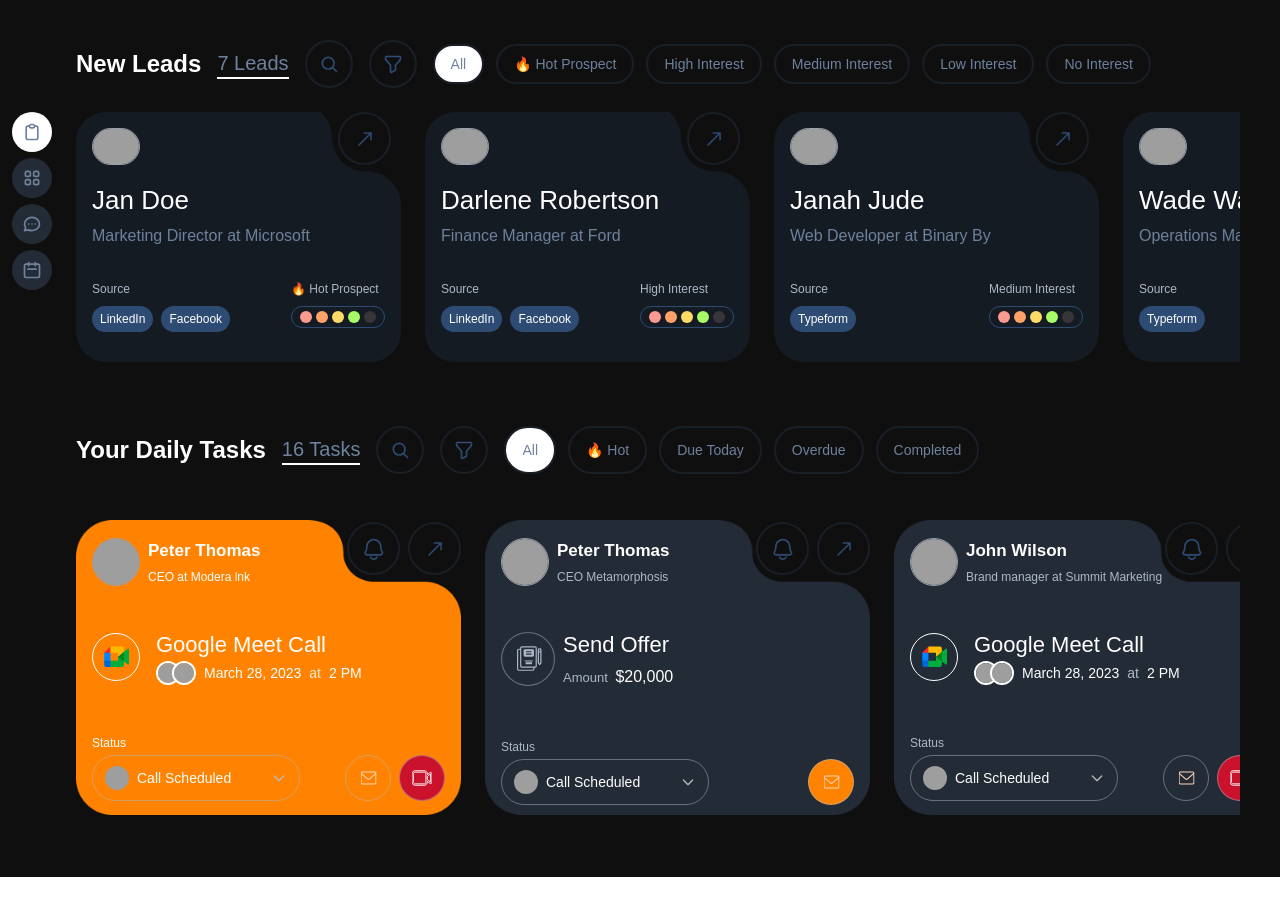
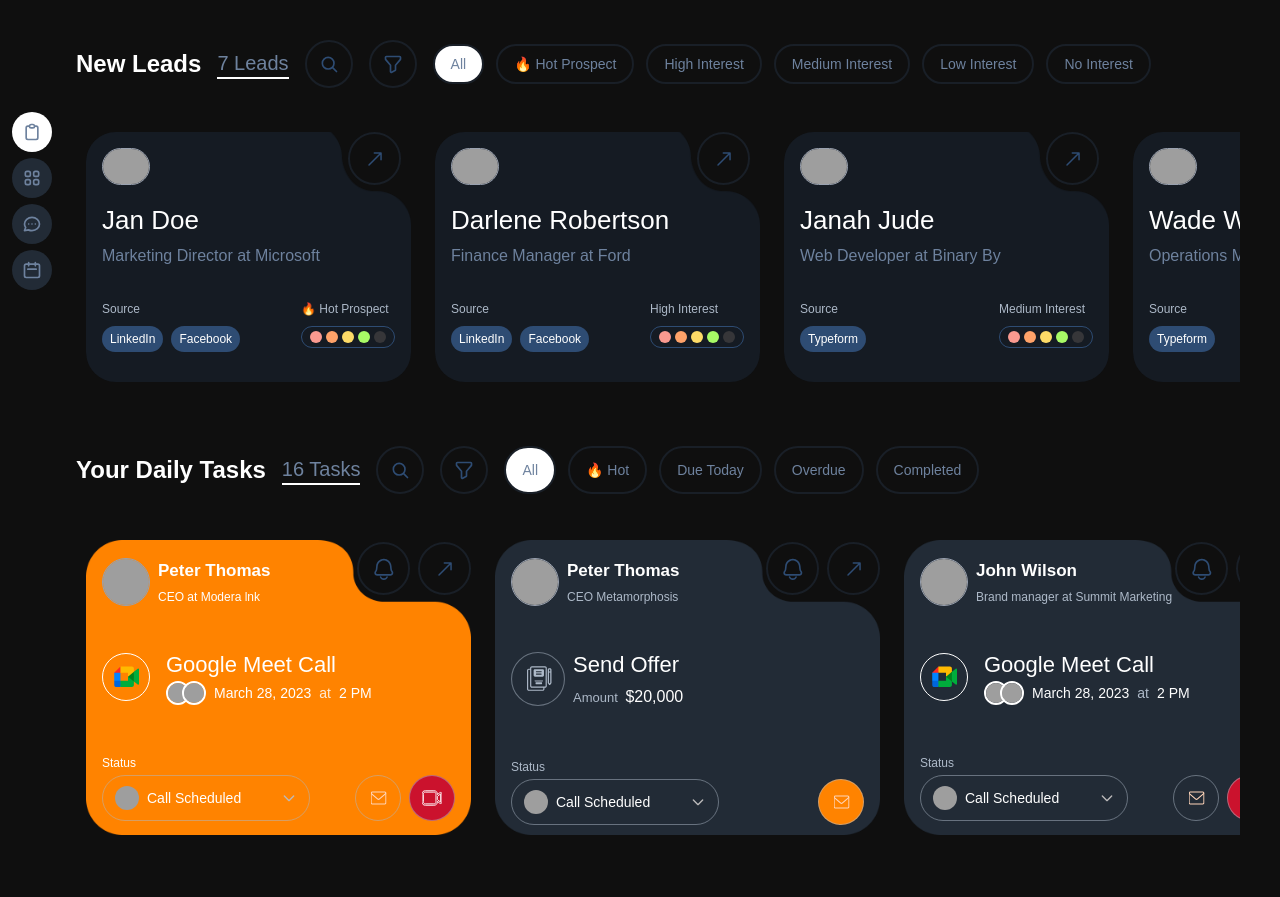
Before and after one commit to AayushPyAI/Btx-workspace, a Vue app: page / in a window 1280 px wide. Shown: the part 140-1037 px from the top of the page. Built offline with nearby package versions, Linux system fonts and the light colour scheme; grey boxes are pictures that could not be loaded; a web font is replaced by a local one.

Commit message:
fixed card layout

```diff
--- a/src/components/Usercard.vue
+++ b/src/components/Usercard.vue
@@ -36,7 +36,7 @@
 
     <!-- Cards Container -->
     <div class="relative">
-      <div class="flex flex-nowrap gap-6 overflow-x-auto pb-4 scrollbar-hide">
+      <div class="flex flex-nowrap gap-6 overflow-x-auto pb-4 scrollbar-hide pt-5 pl-2.5">
         <div v-for="(lead, index) in filteredLeads" :key="index"
           class="rounded-2xl p-4 relative flex flex-col gap-4 w-[325px] h-[250px] flex-shrink-0 cardhover" :style="cardStyle">
           <div class="absolute top-0 right-2.5 flex gap-2">
--- a/src/components/Usertaskcard.vue
+++ b/src/components/Usertaskcard.vue
@@ -35,7 +35,7 @@
 
     <!-- Cards Container -->
     <div class="relative">
-      <div class="flex flex-nowrap gap-6 overflow-x-auto pb-4 scrollbar-hide">
+      <div class="flex flex-nowrap gap-6 overflow-x-auto pb-4 scrollbar-hide pl-2.5">
         <div v-for="(task, index) in filteredTasks" :key="index"
           class="rounded-2xl p-4 relative  flex flex-col gap-4 min-w-[385px] min-h-[280px] flex-shrink-0 cardhover"
           :class="isLightTheme ? (index === 0 ? 'task-card' : 'task-card2') : (index === 0 ? 'task-card' : 'task-card-Light')">
```
